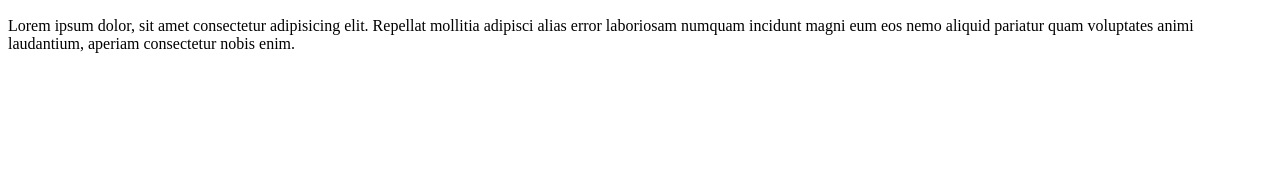
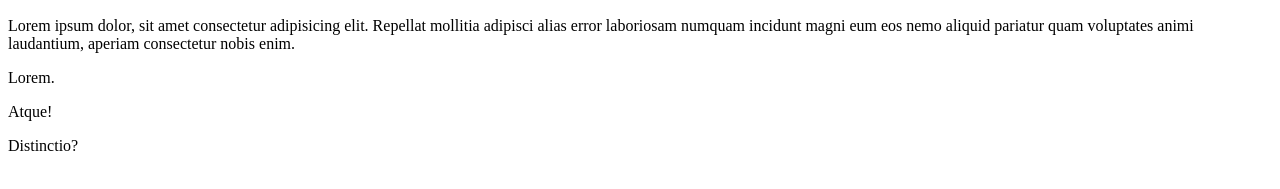
Before and after one commit to MMI-SAE-105/2022-r113-tp2-menu-alpinejs-Ci-trouille, a website: page index.html in a window 1280 px wide. Shown: the part 139-328 px from the top of the page. Drawn offline with nearby package versions, Linux system fonts and the light colour scheme.

Commit message:
ajout accordéon (bon commit)

```diff
--- a/index.html
+++ b/index.html
@@ -49,5 +49,18 @@
       nemo aliquid pariatur quam voluptates animi laudantium, aperiam
       consectetur nobis enim.
     </p>
+
+    <dl x-data="{open1 : false}">
+      <dt @click="open1 =! open1">Lorem.</dt>
+      <dd x-show="open1">Lorem ipsum dolor sit amet.</dd>
+    </dl>
+    <dl x-data="{open2 : false}">
+      <dt @click="open2 =! open2">Atque!</dt>
+      <dd x-show="open2">Quaerat necessitatibus eius delectus tempora.</dd>
+    </dl>
+    <dl x-data="{open3 : false}">
+      <dt @click="open3 =! open3">Distinctio?</dt>
+      <dd x-show="open3">Amet ducimus commodi in debitis.</dd>
+    </dl>
   </body>
 </html>
```
